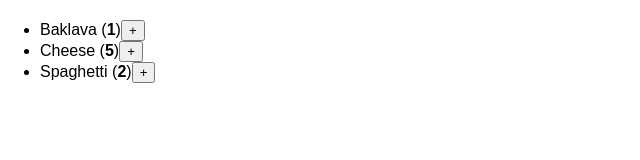
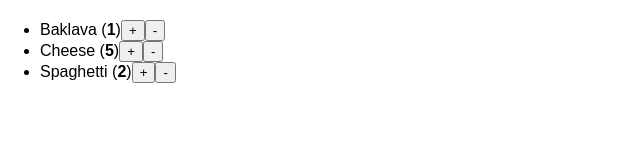
Before and after one commit to mulddang2/R-, a React (Vite) app: page / in a window 1280 px wide. Shown: the top 160 px of the page, without its empty margins (0-640 px from the left). Built offline with nearby package versions, Linux system fonts and the light colour scheme.

Commit message:
study: 배열 State 업데이트하기 (챌린지 2 of 4) #5
map으로 새 배열 만들고, filter로 count 0인 것들을 제거한다.

```diff
--- a/src/updating-arrays/ShoppingCart.jsx
+++ b/src/updating-arrays/ShoppingCart.jsx
@@ -21,6 +21,20 @@
 export default function ShoppingCart() {
   const [products, setProducts] = useState(initialProducts);
 
+  function handleDecreaseClick(productId) {
+    // 1. map을 사용하여 새 배열을 만든다
+    let nextProducts = products.map((product) => {
+      if (product.id === productId) {
+        return { ...product, count: product.count - 1 };
+      } else {
+        return product;
+      }
+    });
+
+    // 2. filter로 count가 0 인 것들을 제거한다
+    nextProducts = nextProducts.filter((p) => p.count > 0);
+    setProducts(nextProducts);
+  }
   function handleIncreaseClick(productId) {
     setProducts(
       products.map((product) => {
@@ -48,6 +62,13 @@
           >
             +
           </button>
+          <button
+            onClick={() => {
+              handleDecreaseClick(product.id);
+            }}
+          >
+            -
+          </button>
         </li>
       ))}
     </ul>
```
